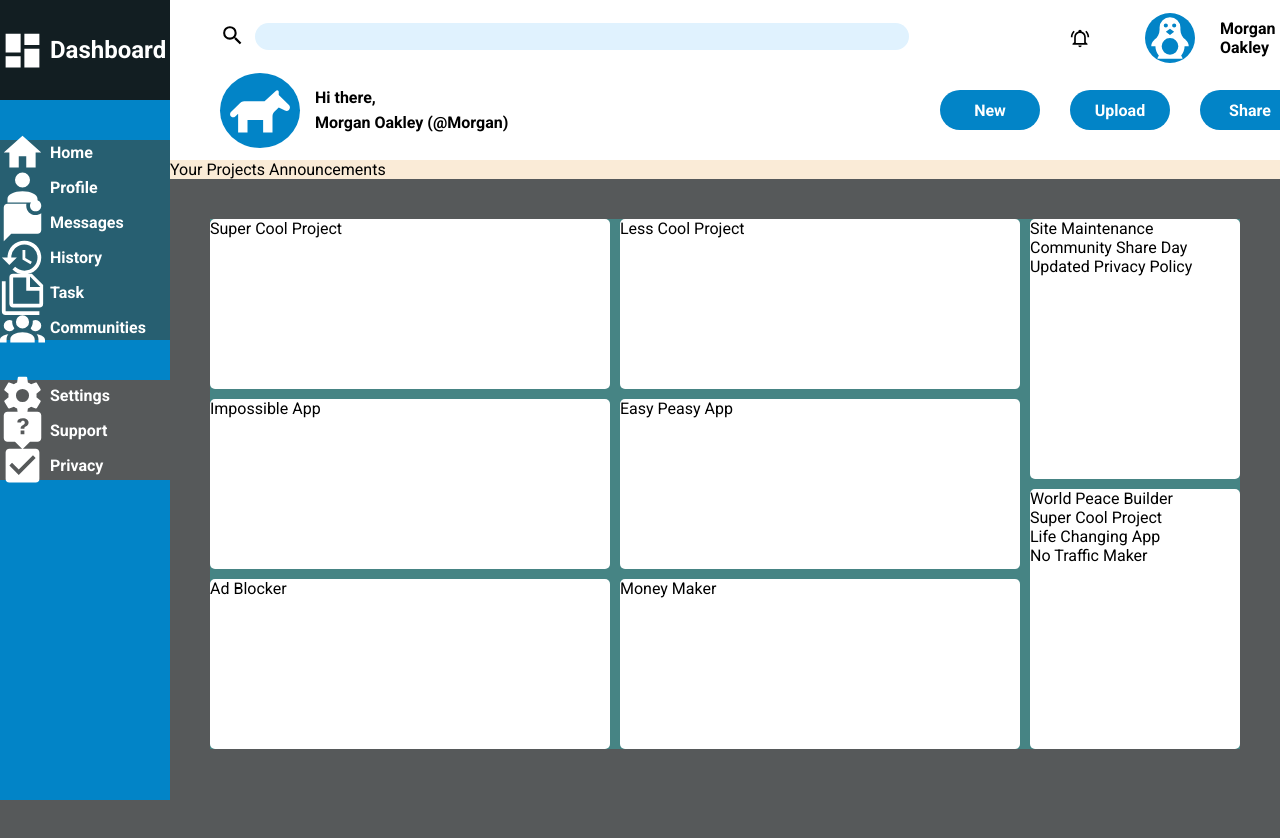
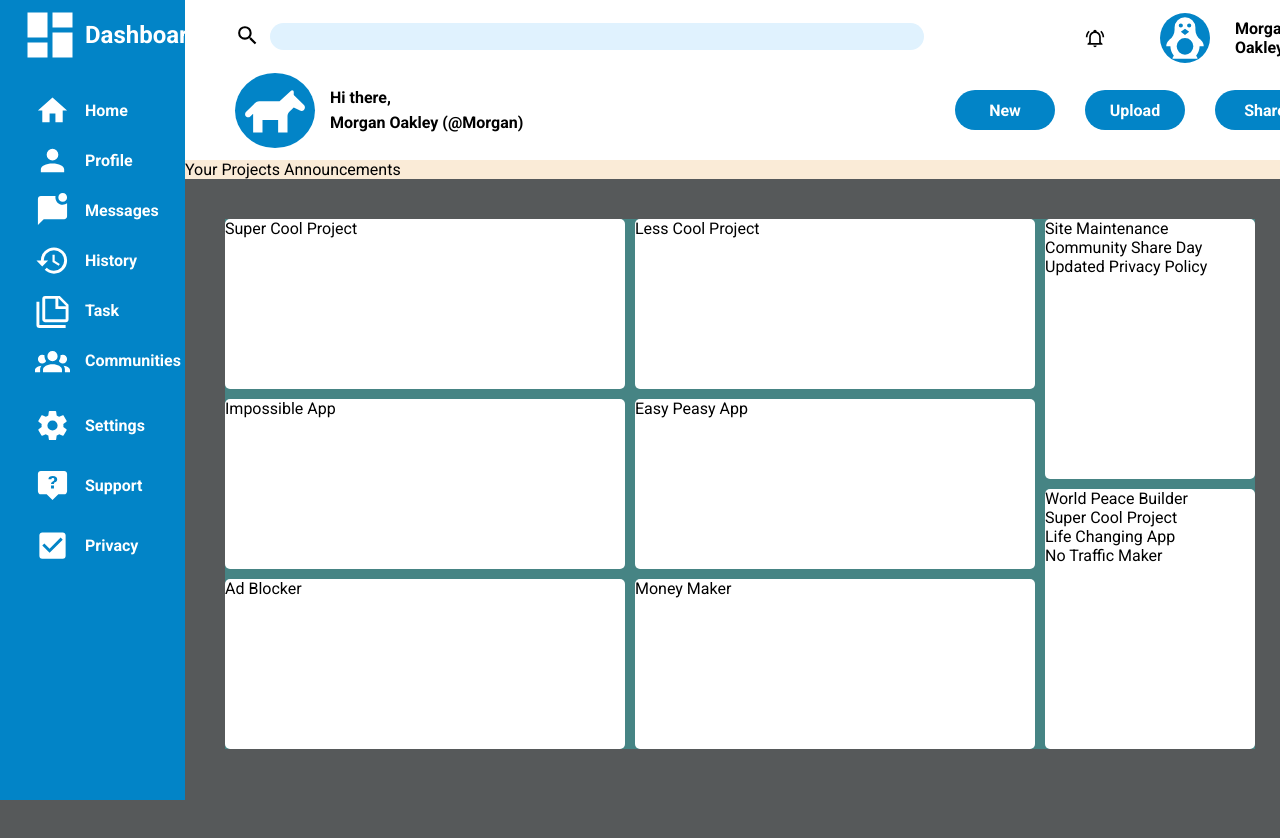
Before and after one commit to CStalks/admin-dashboard, a plain HTML site: page index.html in a window 1280 px wide. Shown: the top 838 px of the page. Drawn offline with Linux system fonts and the light colour scheme; a web font is replaced by a local one.

Commit message:
Complete sidebar

```diff
--- a/css/styles.css
+++ b/css/styles.css
@@ -12,7 +12,7 @@ body {
 
 .side {
     display: grid;
-    grid-template-rows: 100px 200px 100px;
+    grid-template-rows: 60px 270px 150px;
     row-gap: 40px;
     background: #0284c7;
     grid-column: 1 / 2;
@@ -95,31 +95,31 @@ body {
 }
 
 .side-content1 {
-    background-color: #121e22;
     display: grid;
-    grid-template-columns: 45px 100px;
+    grid-template-columns: 60px 100px;
     gap: 5px;
     align-items: center;
     font-size: 150%;
-    height: 100px;
+    height: 70px;
+    margin-left: 20px;
 }
 
 .side-content2 {
-    background-color: #275f71;
     display: grid;
-    grid-template-columns: 45px 100px;
-    gap: 10px 5px;
+    grid-template-columns: 35px 100px;
+    gap: 30px 15px;
     align-items: center;
     font-size: 100%;
+    margin-left: 35px;
 }
 
 .side-content3 {
-    background-color: #56595a;
     display: grid;
-    grid-template-columns: 45px 100px;
-    gap: 5px;
+    grid-template-columns: 35px 100px;
+    gap: 30px 15px;
     align-items: center;
     font-size: 100%;
+    margin-left: 35px;
 }
 
 .first-header {
```
